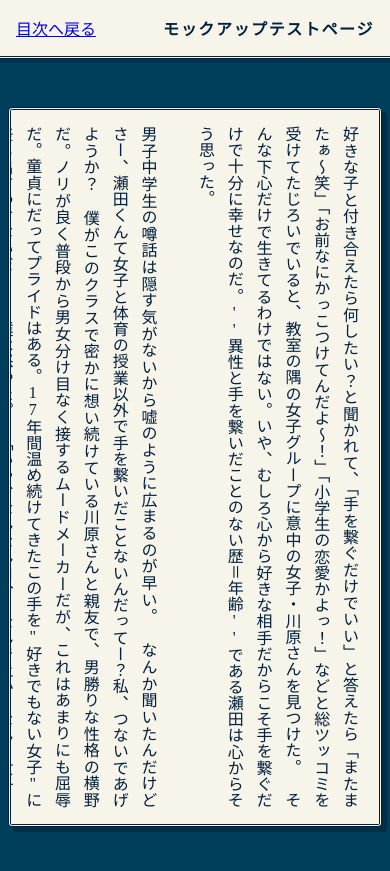
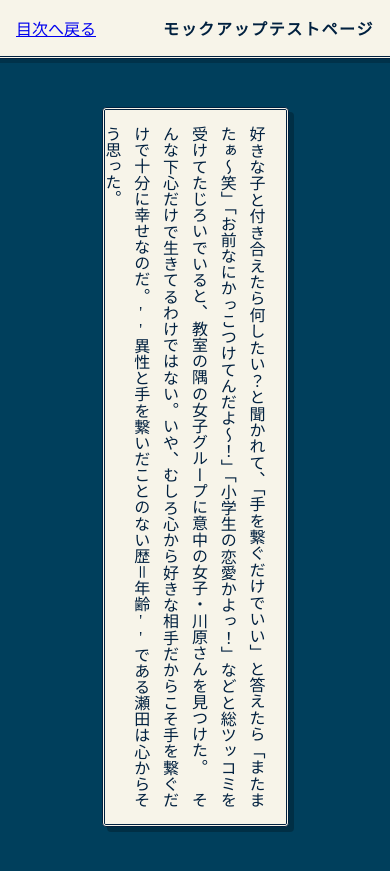
Before and after one commit to REMriaTV/HandtoHand, a Jekyll site: the page built from docs/manuscript/test-manuscript.md, in a window 390 px wide and 900 px high. Shown: the top 871 px of the window. Built offline with Jekyll 4.4.1, drawn with Linux system fonts in a browser that asks for light colours.

Commit message:
カード幅を極端に狭くして、デプロイテスト。原因をあらう

```diff
--- a/docs/assets/css/story.css
+++ b/docs/assets/css/story.css
@@ -45,7 +45,7 @@ html, body {
 }
 
 /* =========================================
-   メインエリア設定（ここに隙間設定を統合）
+   メインエリア設定
    ========================================= */
 .story-main {
     box-sizing: border-box;
@@ -54,58 +54,51 @@ html, body {
     max-width: 1000px;
     margin: 0 auto;
 
-    /* ★修正: .story-content-flow を廃止し、親要素に直接 Flexbox を適用 */
+    /* カードを縦に並べる設定 */
     display: flex;
     flex-direction: column;
 
-    /* ★ここに gap を設定すると反映されます */
+    /* カード間の隙間 */
     gap: 25rem;
 }
 
-/* 不要になった .story-content-flow は削除しました */
-
 /* =========================================
-   カード兼テキストブロック
+   カード兼テキストブロック (PC設定)
    ========================================= */
 .story-main p {
-    /* ★追加: pタグのデフォルト余白（縦書きだと左右の余白になる）を消す */
+    /* デフォルト余白の削除 */
     margin: 0;
 
-    /* 1. カードとしての見た目 */
+    /* カードとしての見た目 */
     display: block;
     background-color: var(--paper-bg);
     padding: 1.5rem;
     box-sizing: border-box;
-    width: 100%;
+    width: 100%; /* PCでは幅いっぱい */
 
-    /* 2. 縦書きの維持 */
+    /* 縦書き設定 */
     writing-mode: vertical-rl;
     text-orientation: upright;
 
-    /* 高さを固定して横に伸ばす */
+    /* 高さ固定 */
     height: var(--card-height-pc);
 
-    /* 3. はみ出し対策：カード内スクロール */
+    /* カード内スクロール */
     overflow-x: auto;
     overflow-y: hidden;
 
-    /* 4. テキスト設定 */
+    /* テキスト設定 */
     line-height: 1.9;
-
-    /* ★文字サイズ変更はこちら（PC） */
     font-size: 1.1rem;
-
     text-align: justify;
 
-    /* 日本語の禁則処理 */
+    /* 禁則処理 */
     white-space: normal;
     line-break: strict;
 
     /* デザイン装飾 */
     border: 3px double var(--border-color);
     border-radius: 4px;
-
-    /* 硬い影（ハードシャドウ） */
     box-shadow: 8px 8px 0px rgba(0,0,0,0.25);
 }
 
@@ -115,28 +108,27 @@ html, body {
 @media (max-width: 640px) {
     .story-main {
         padding: 3rem 0.5rem;
-
-        /* スマホの隙間も変えたい場合はここで gap を上書き */
-        /* gap: 10rem; */
+        /* スマホの隙間調整：PCの25remは広すぎるため調整 */
+        gap: 10rem;
     }
 
     .story-main p {
-　　　　　/* カードの幅を画面の90%に固定 */
-　　　　　width: 70% !important;
+        /* ★テスト変更: 幅を極端に狭くして反映を確認 */
+        width: 50% !important;
 
-       /* 余白を左右均等にして、カードが画面の左右中央に配置 */
+        /* 中央寄せ */
         margin: 0 auto;
 
         /* スマホ用の高さ適用 */
         height: var(--card-height-mobile);
 
-        /* ★文字サイズ変更はこちら（スマホ） */
+        /* 文字サイズ */
         font-size: 1rem;
 
         line-height: 1.8;
         padding: 1rem;
 
-        /* スマホでは影を少し控えめに */
+        /* 影を控えめに */
         box-shadow: 5px 5px 0px rgba(0,0,0,0.25);
     }
 }
```
